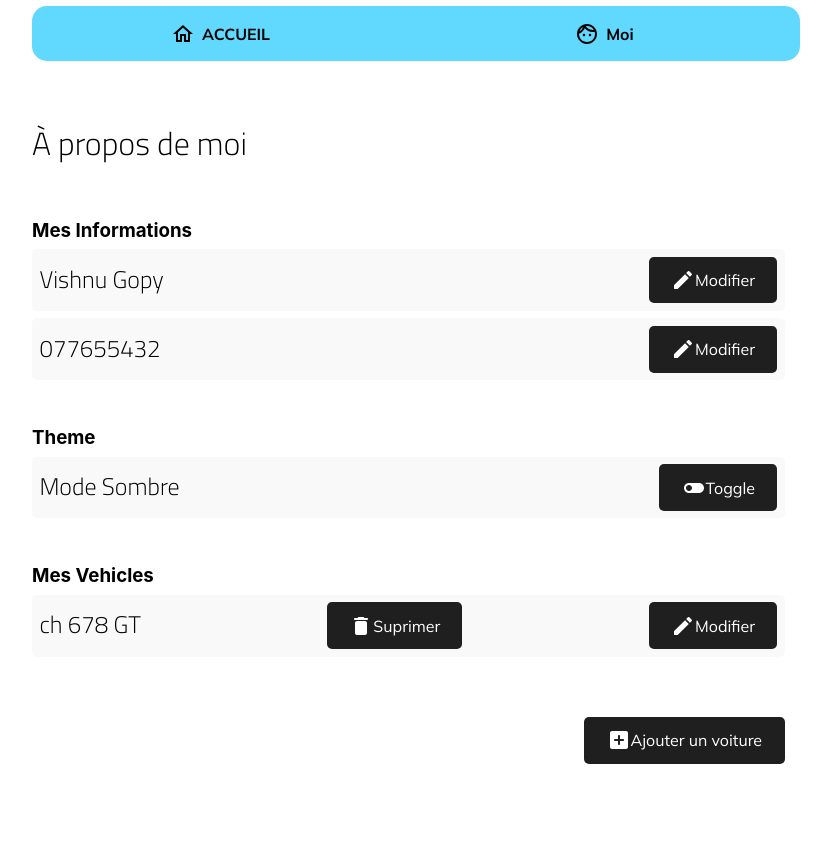
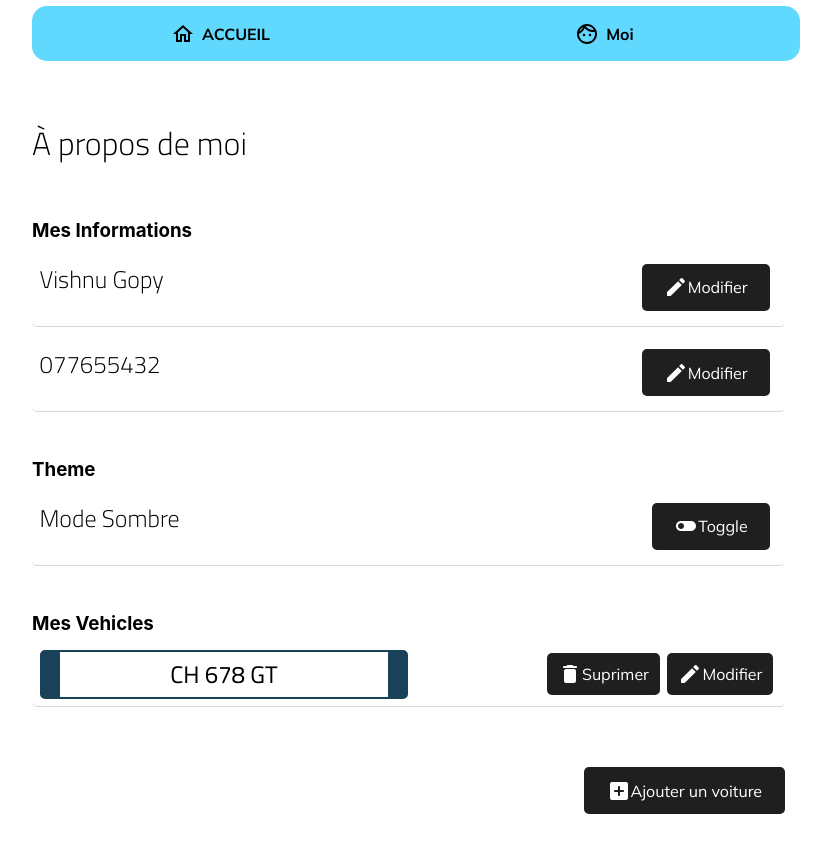
Before and after one commit to AlertnGo/AlertngoFront, a React (Create React App) app: page /me in a window 1280 px wide. Shown: the top 852 px of the page, without its empty margins (224-1055 px from the left). Before the commit the page ends 815 px from the top, so only its background shows below. Built offline with nearby package versions, Linux system fonts and the light colour scheme.

Commit message:
style for moi

```diff
--- a/src/components/MyProfile/index.js
+++ b/src/components/MyProfile/index.js
@@ -54,7 +54,8 @@ function MyProfile(props) {
         <h3>Mes Vehicles</h3>
         <div className="infos">
           <div className="infodiv">
-            <h2>ch 678 GT</h2>
+            <h2 className="ndplate">ch 678 GT</h2>
+            <div className="buttonset">
             <button className="button">
               <DeleteRoundedIcon />
               <p>Suprimer</p>
@@ -62,7 +63,7 @@ function MyProfile(props) {
             <button className="button">
               <EditRoundedIcon />
               <p>Modifier</p>
-            </button>
+            </button></div>
           </div>
         </div>
         <button className="button super">
--- a/src/components/MyProfile/style.scss
+++ b/src/components/MyProfile/style.scss
@@ -15,12 +15,34 @@
         justify-content: space-between;
         padding: 1%;
         border-radius: 5px;
-        background: rgba(187, 185, 185, 0.089);
+        border-bottom: 1px solid rgba(0, 0, 0, 0.164);
       }
     }
   }
 
+  .buttonset{
+    display: flex;
+    justify-content: flex-end;
+    width: 50%;
+
+  }
+
+  .ndplate{
+    text-align: center;
+    width: 50%;
+    text-transform: uppercase;
+    font-weight: 500;
+    background-color: $white;
+    border-radius: 5px;
+    padding: 0% 2%;
+    border-left: $darkmaincolor 20px solid;
+    border-right: $darkmaincolor 20px solid;
+    border-top: $darkmaincolor 2px solid;
+    border-bottom: $darkmaincolor 2px solid;
+  }
+
   .button{
+    margin: 1%;
     display: flex;
     flex-direction: row;
     align-items: center;
@@ -45,3 +67,16 @@
     margin: 8%  0% 0% auto;
   }
 }
+
+
+@media only screen and (max-width: $firstbreakpoint) {
+  .ndplate {
+    width: 100%;
+    margin: 0 auto;
+  }
+
+  .buttonset{
+    justify-content: flex-start;
+    width: 100%;
+  }
+}
```
